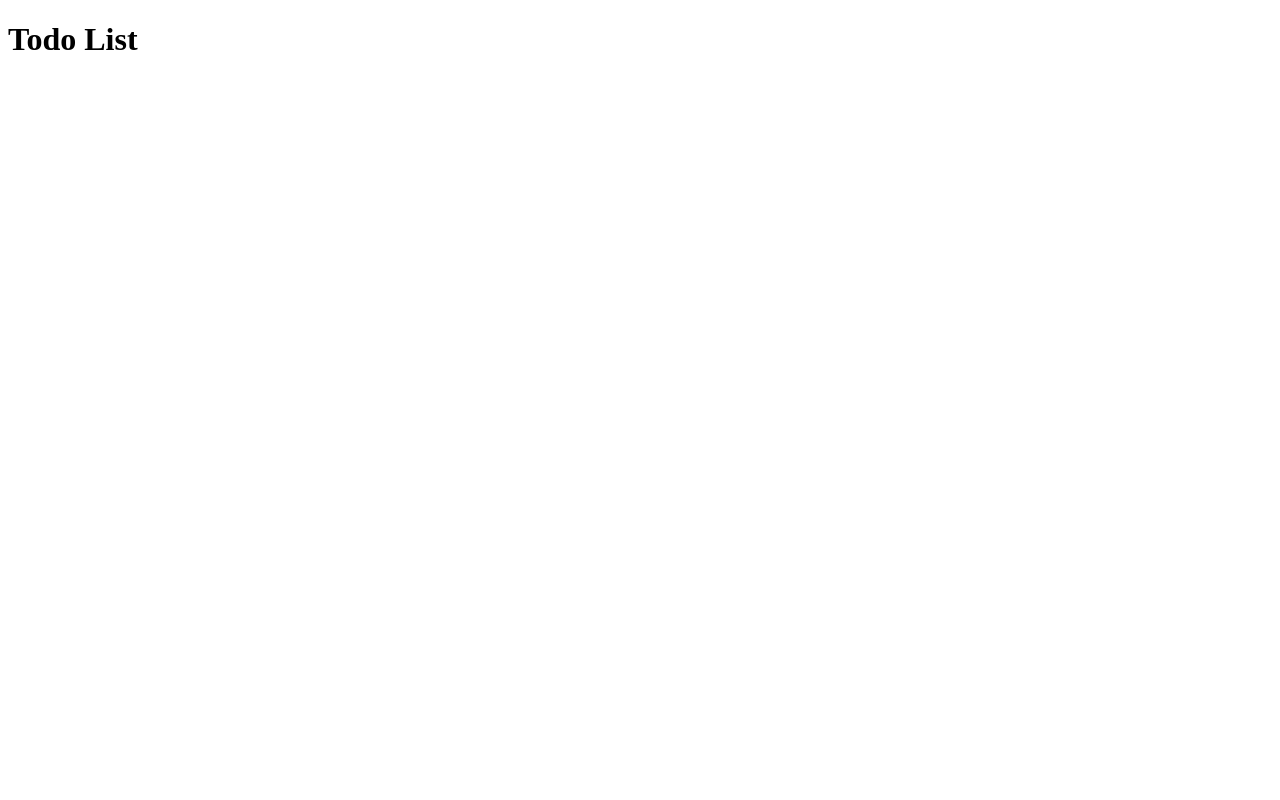
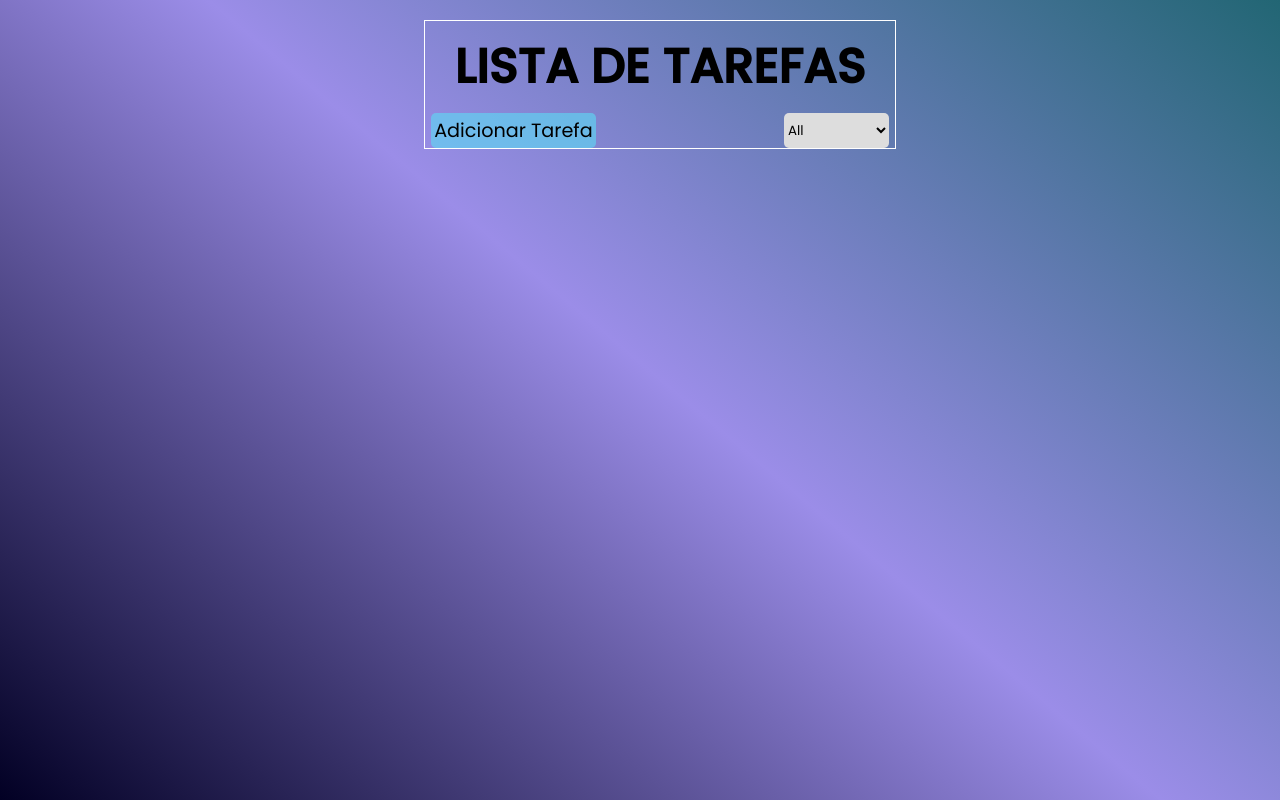
Before and after one commit to claytonfortunato/Todo-List, a React (Vite) app: page / in a window 1280 px wide. Built offline with nearby package versions, Linux system fonts and the light colour scheme.

Commit message:
feat: modal de tarefas

```diff
--- a/index.html
+++ b/index.html
@@ -5,6 +5,12 @@
     <link rel="icon" type="image/svg+xml" href="/vite.svg" />
     <meta name="viewport" content="width=device-width, initial-scale=1.0" />
     <title>Todo List</title>
+    <link rel="preconnect" href="https://fonts.googleapis.com" />
+    <link rel="preconnect" href="https://fonts.gstatic.com" crossorigin />
+    <link
+      href="https://fonts.googleapis.com/css2?family=Poppins:ital,wght@0,300;0,400;0,500;1,300;1,400;1,500&display=swap"
+      rel="stylesheet"
+    />
   </head>
   <body>
     <div id="root"></div>
--- a/package.json
+++ b/package.json
@@ -12,12 +12,15 @@
     "react": "^18.2.0",
     "react-dom": "^18.2.0",
     "react-icons": "^4.7.1",
-    "react-redux": "^8.0.5"
+    "react-modal": "^3.16.1",
+    "react-redux": "^8.0.5",
+    "redux": "^4.2.1"
   },
   "devDependencies": {
     "@types/react": "^18.0.27",
     "@types/react-dom": "^18.0.10",
     "@vitejs/plugin-react": "^3.1.0",
+    "sass": "^1.58.0",
     "vite": "^4.1.0"
   }
 }
--- a/src/App.jsx
+++ b/src/App.jsx
@@ -1,7 +1,9 @@
+import Todo from "./components/Todo";
+
 function App() {
   return (
     <div className="App">
-      <h1>Todo List</h1>
+      <Todo />
     </div>
   );
 }
--- a/src/components/Todo.jsx
+++ b/src/components/Todo.jsx
@@ -0,0 +1,62 @@
+import React, { useState } from "react";
+import Modal from "react-modal";
+
+import "./Todo.scss";
+
+const Todos = () => {
+  const [todo, setTodo] = useState("");
+  const [modalIsOpen, setIsOpen] = React.useState(false);
+
+  const handleChange = (e) => {
+    setTodo(e.targte.value);
+  };
+
+  const openModal = () => {
+    setIsOpen(!modalIsOpen);
+  };
+
+  const customStyles = {
+    content: {
+      top: "50%",
+      left: "50%",
+      marginRight: "-20%",
+      transform: "translate(-50%, -50%)",
+      transition: "500ms",
+    },
+  };
+
+  function afterOpenModal() {
+    // references are now sync'd and can be accessed.
+    subtitle.style.color = "#f00";
+  }
+
+  return (
+    <div className="container__todo">
+      <h1 className="container__todo__title">Lista de Tarefas</h1>
+      <div className="container__todo__button">
+        <button className="container__todo__button__left" onClick={openModal}>
+          Adicionar Tarefa
+        </button>
+        <select className="container__todo__button__right">
+          <option value="All">All</option>
+          <option value="Incompleted">Incompleted</option>
+          <option value="Completed">Completed</option>
+        </select>
+      </div>
+
+      <Modal
+        isOpen={modalIsOpen}
+        onRequestClose={openModal}
+        style={customStyles}
+        onAfterOpen={afterOpenModal}
+      >
+        <div className="container__modal">
+          <h4>Title</h4>
+          <input type="text" />
+        </div>
+      </Modal>
+    </div>
+  );
+};
+
+export default Todos;
--- /dev/null
+++ b/src/components/Todo.scss
@@ -0,0 +1,48 @@
+.container__todo {
+  width: 100%;
+  max-width: 600px;
+  border: 1px solid #fff;
+
+  margin: 20px;
+
+  &__title {
+    font-size: 3rem;
+    margin: 10px;
+    text-align: center;
+    text-transform: uppercase;
+  }
+
+  &__input {
+    font-size: 1.2rem;
+    outline: none;
+    border-radius: 10px;
+    border: 1px solid #333;
+  }
+
+  &__button {
+    display: flex;
+    justify-content: space-between;
+
+    &__left {
+      font-size: 1.2rem;
+      margin: 0rem 0.4rem;
+      padding: 0.2rem;
+      border-radius: 5px;
+      border: none;
+      background-color: #5cdbf59c;
+      cursor: pointer;
+      transition: 0.3s all ease-in-out;
+
+      &:hover {
+        background-color: #3581919c;
+      }
+    }
+
+    &__right {
+      margin: 0rem 0.4rem;
+      border-radius: 5px;
+      border: none;
+      background-color: #ddd;
+    }
+  }
+}
--- a/src/main.jsx
+++ b/src/main.jsx
@@ -1,6 +1,11 @@
 import React from "react";
 import ReactDOM from "react-dom/client";
 import App from "./App";
+
+// import { Provider } from "react-redux";
+// import store from "./redux/store";
+
+import "./styles.scss";
 
 ReactDOM.createRoot(document.getElementById("root")).render(
   <React.StrictMode>
--- /dev/null
+++ b/src/styles.scss
@@ -0,0 +1,21 @@
+* {
+  padding: 0;
+  margin: 0;
+  box-sizing: border-box;
+  font-family: "Poppins", sans-serif;
+}
+
+body {
+  width: 100%;
+  height: 100vh;
+
+  background: linear-gradient(
+    40deg,
+    rgba(2, 0, 36, 1) 0%,
+    rgba(155, 141, 232, 1) 52%,
+    rgba(34, 102, 116, 1) 100%
+  );
+
+  display: flex;
+  justify-content: center;
+}
```
Also changed, not shown: src/redux/reducer.js (+12 -13 lines), src/redux/store.js (+8 -0 lines), 1 other file (tests, documents, lock files or other folders).
